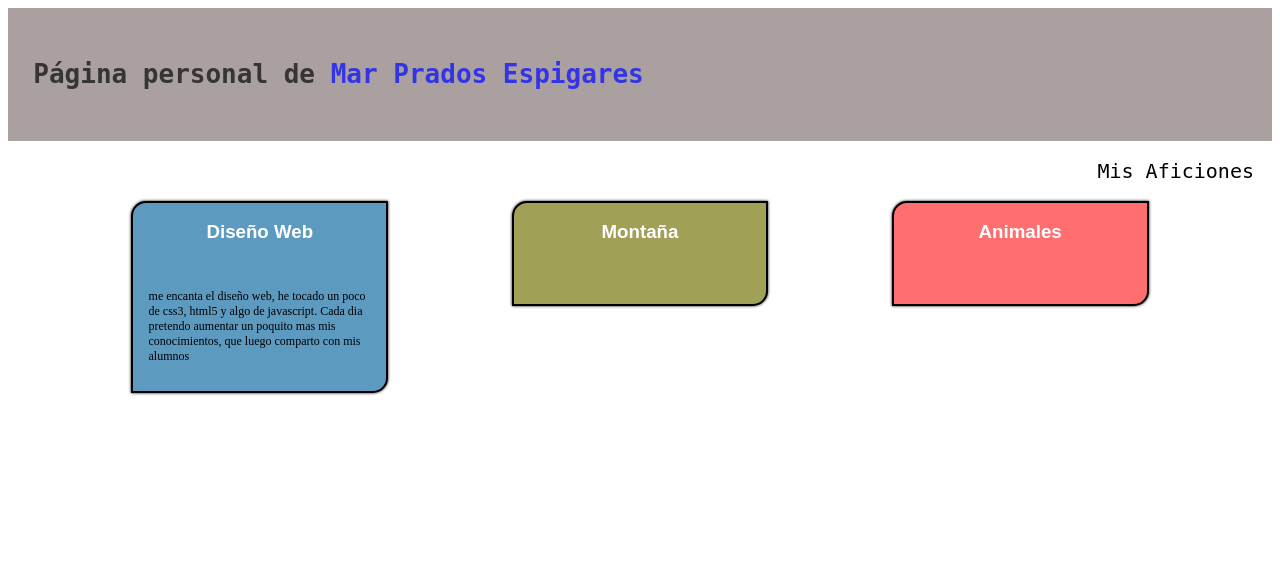
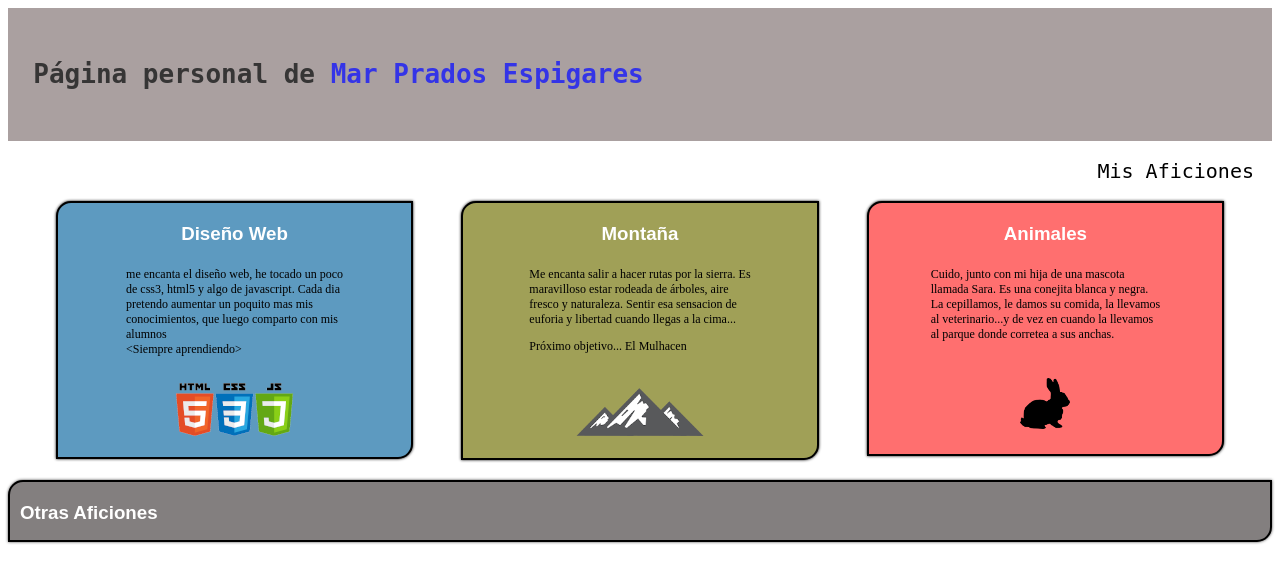
Before and after one commit to biju11/LM_git_alvaro, a PHP site: page /WeekendTask6/index.html in a window 1280 px wide. Shown: the top 583 px of the page. Run offline with PHP 8.4, Linux system fonts and the light colour scheme.

Commit message:
terminar

```diff
--- a/WeekendTask6/css/style.css
+++ b/WeekendTask6/css/style.css
@@ -50,10 +50,11 @@
 h3{
  color: white;
  font-family: sans-serif;
+ margin: 10px;
+ margin-top: 20px;
 }
 
 .definicion{
-    padding: 6%;
     font-size: 12px;
 }
 
@@ -68,10 +69,33 @@ h3{
     background-color: rgb(255, 111, 111)
 }
 
+.divfoto{
+    display: flex;
+    align-items: center;
+    justify-content: center;
+    margin: 3%;
+}
+
+.foto{
+    align-items: center;
+    margin: 7%;
+}
+
 .deltres{
+    display: flex;
     border-radius: 15px 0;
     border: 2px solid black;
-    width: 20%;
-    height: 40%;
+    width: 28%;
+    height: 45%;
     box-shadow: black 0 0 3px;
+    align-items: center;
+    justify-content: center;
 }
+
+#bot{
+    margin-top: 20px;
+    background-color: rgb(131, 127, 127);
+    box-shadow: rgb(70, 69, 69) 0 0 3px;
+    border-radius: 15px 0;
+    border: 2px solid black;
+}
--- a/WeekendTask6/index.html
+++ b/WeekendTask6/index.html
@@ -16,22 +16,41 @@
         <!-- fin head -->
         <div id="tres">
             <div class="deltres" id="DW">
-                <h3>Diseño Web</h3>
+                <div>
+                    <h3>Diseño Web</h3>
+                </div>
                 <div class="definicion">
                     <p>me encanta el diseño web, he tocado un poco<br>
                         de css3, html5 y algo de javascript. Cada dia<br>
                         pretendo aumentar un poquito mas mis<br>
-                        conocimientos, que luego comparto con mis alumnos
+                        conocimientos, que luego comparto con mis <br> alumnos <br>
+                        &#60;Siempre aprendiendo&#62;
+                        <br>
                     </p>
+                    <div class="divfoto">
+                        <img src="src/3 iconos.png" alt="" class="foto">
+                    </div>
                 </div>
-                <img src="" alt="">
             </div>
 
 
             <div class="deltres" id="montanha">
-                <h3>Montaña</h3>
+                <div>
+                    <h3>Montaña</h3>
+                </div>
                 <div class="definicion">
-                    <p></p>
+                    <p>
+                        Me encanta salir a hacer rutas por la sierra. Es<br>
+                        maravilloso estar rodeada de árboles, aire<br>
+                        fresco y naturaleza. Sentir esa sensacion de <br>
+                        euforia y libertad cuando llegas a la cima...
+                    </p>
+                    <p>
+                        Próximo objetivo... El Mulhacen
+                    </p>
+                </div>
+                <div class="divfoto">
+                    <img src="src/montanha.png" alt="" class="foto">
                 </div>
             </div>
 
@@ -39,15 +58,27 @@
             <div class="deltres" id="anipale">
                 <h3>Animales</h3>
                 <div class="definicion">
-                    <p></p>
+                        <p>Cuido, junto con mi hija de una mascota<br>
+                            llamada Sara. Es una conejita blanca y negra.<br>
+                            La cepillamos, le damos su comida, la llevamos<br>
+                            al veterinario...y de vez en cuando la llevamos <br>
+                            al parque donde corretea a sus anchas.
+                         </p>
                 </div>
+                <img src="src/conejo.png" alt="" class="foto">
             </div>
-
-
         </div>
         <!-- fin tres -->
         <div id="bot">
+            <h3>Otras Aficiones</h3>
+            <div id="subbot">
+                <div class="texto">
+                        <p>
 
+                        </p>
+                </div>
+            </div>
+        </div>
         </div>
         <!-- fin bot -->
     </div>
```
Also changed, not shown: WeekendTask6/src/3 iconos borrar fondo.png (deleted), WeekendTask6/src/3 iconos.png (added), WeekendTask6/src/conejo.jpg (deleted), WeekendTask6/src/conejo.png (added), WeekendTask6/src/montanha.png.
